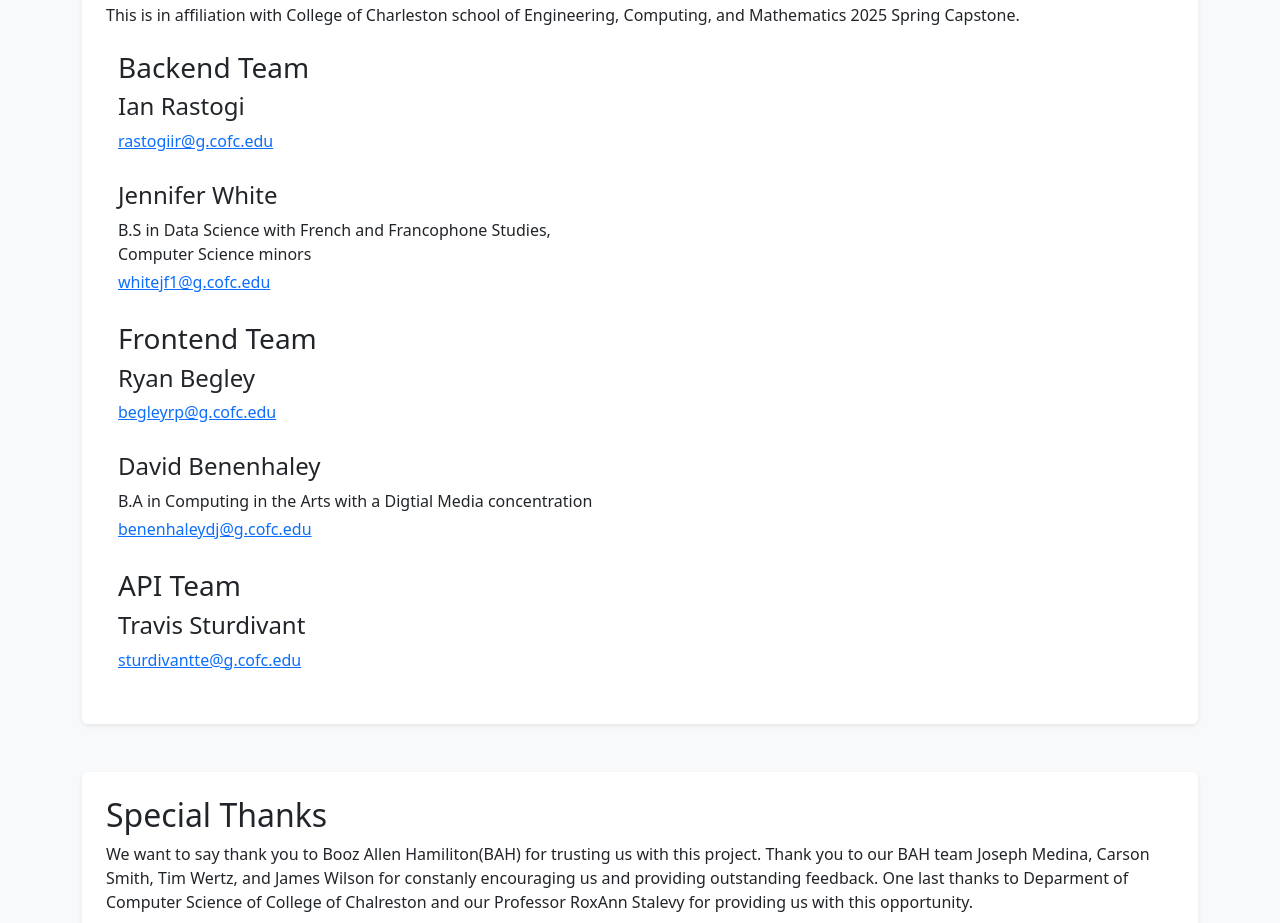
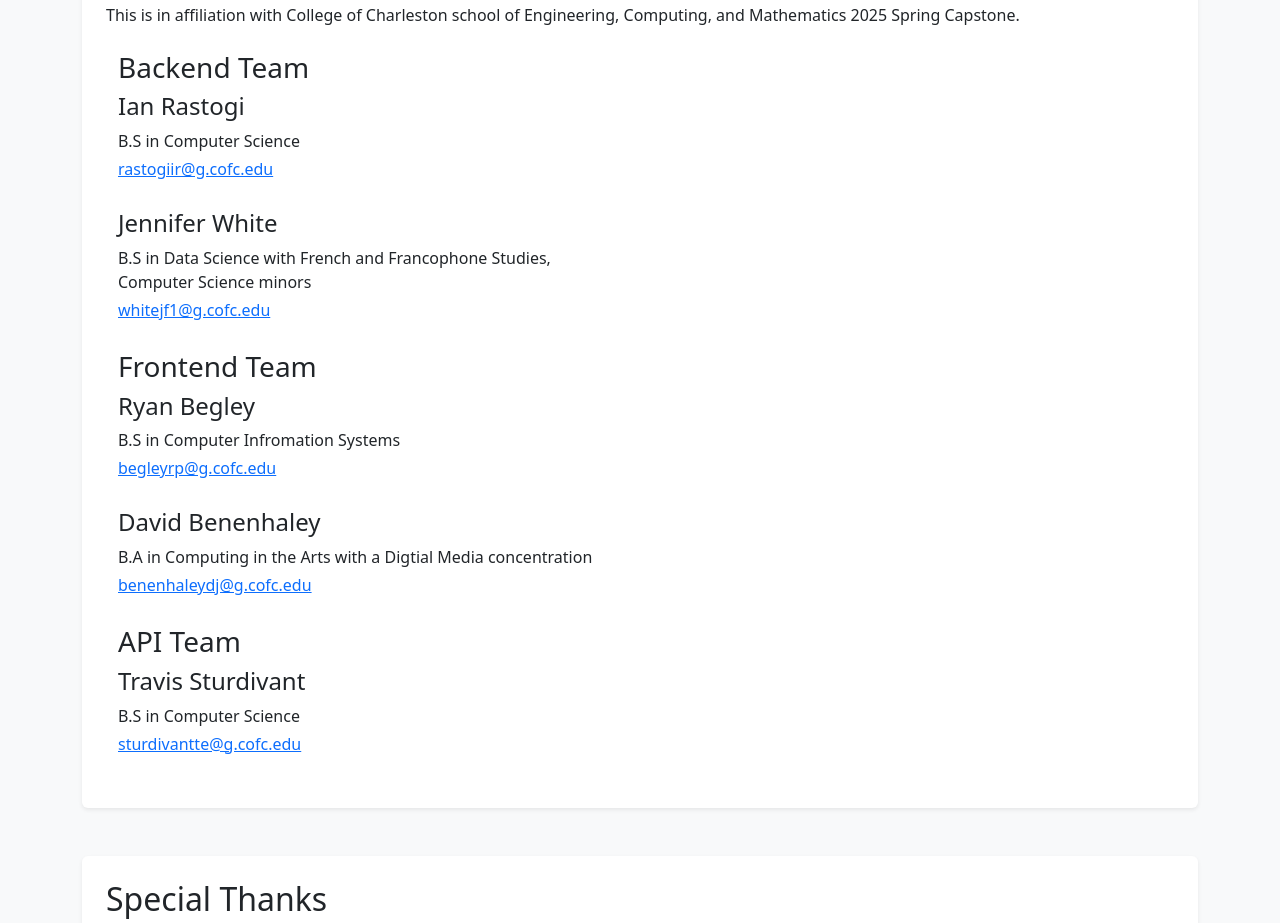
Before and after one commit to ianicek/Barkive, a plain HTML site: page frontend/about.html in a window 1280 px wide. Shown: the part 1197-2120 px from the top of the page. Drawn offline with nearby package versions, Linux system fonts and the light colour scheme.

Commit message:
updated about info

```diff
--- a/frontend/about.html
+++ b/frontend/about.html
@@ -112,7 +112,7 @@
                         <h3>Backend Team</h3>
                         <div class="col-md-6">
                             <h4>Ian Rastogi </h4>
-                            <p class="mb-1"></p>
+                            <p class="mb-1"> B.S in Computer Science</p>
                             <p class="mb-1"><a href="mailto:rastogiir@g.cofc.edu">rastogiir@g.cofc.edu</a></p>
                         </div>
                         <div class="col-md-6 text-center">
@@ -138,7 +138,7 @@
                         <h3>Frontend Team</h3>
                         <div class="col-md-6">
                             <h4>Ryan Begley</h4>
-                            <p class="mb-1"></p>
+                            <p class="mb-1"> B.S in Computer Infromation Systems </p>
                             <p class="mb-1"><a href="mailto:begleyrp@g.cofc.edu">begleyrp@g.cofc.edu</a></p>
                         </div>
                         <div class="col-md-6 text-center">
@@ -164,7 +164,7 @@
                         <h3>API Team</h3>
                         <div class="col-md-6">
                             <h4>Travis Sturdivant </h4>
-                            <p class="mb-1"></p>
+                            <p class="mb-1"> B.S in Computer Science</p>
                             <p class="mb-1"><a href="mailto:sturdivantte@g.cofc.edu">sturdivantte@g.cofc.edu</a></p>
                         </div>
                         <div class="col-md-6 text-center">
```
